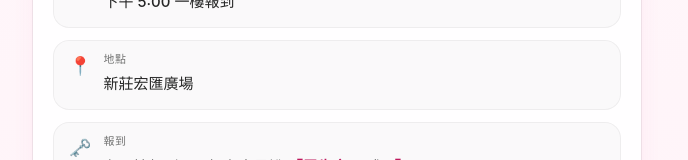
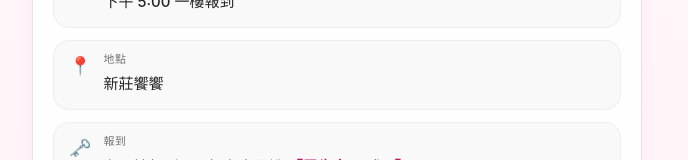
Before and after one commit to s780609/one-year-old-catch, a Next.js app: page /seating in a window 1280 px wide. Shown: the part 430-590 px from the top of the page, without its empty margins (303-991 px from the left). Built offline with nearby package versions, Linux system fonts and the light colour scheme.

Commit message:
Update Seating location to 新莊饗饗
Agent-Logs-Url: https://github.com/s780609/one-year-old-catch/sessions/15e08f42-c68b-4168-ac32-8242c6e5ba91

Co-authored-by: s780609 <54741660+s780609@users.noreply.github.com>

```diff
--- a/app/seating/page.js
+++ b/app/seating/page.js
@@ -360,7 +360,7 @@ export default function SeatingPage() {
           <div className="space-y-3">
             <InfoRow icon="📅" label="日期" value="2026 年 4 月 18 日（六）" />
             <InfoRow icon="🕔" label="時間" value="下午 5:00 一樓報到" />
-            <InfoRow icon="📍" label="地點" value="新莊宏匯廣場" />
+            <InfoRow icon="📍" label="地點" value="新莊饗饗" />
             <InfoRow
               icon="🗝️"
               label="報到"
```
